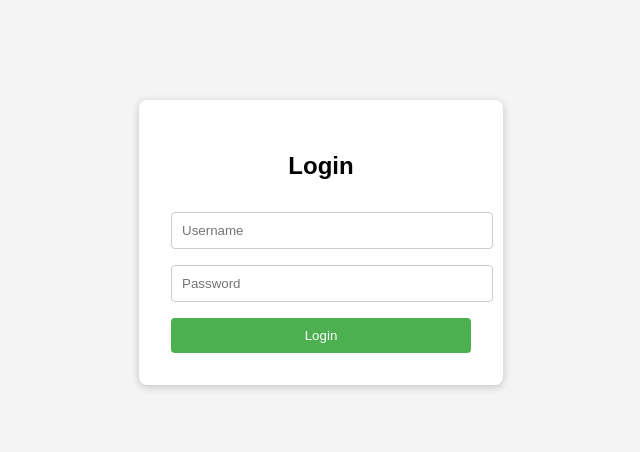
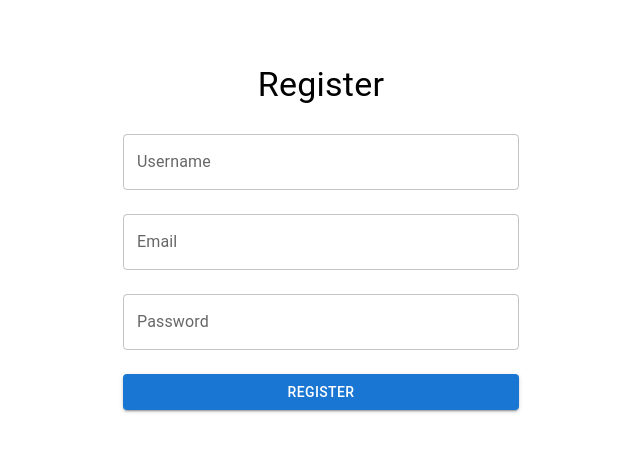
Before and after one commit to deadpool750/pharmacy, a React (Create React App) app in the folder pharmacy/: page /register in a window 1280 px wide. Shown: the top 452 px of the page, without its empty margins (319-959 px from the left). Built offline with nearby package versions, Linux system fonts and the light colour scheme.

Commit message:
some react added

```diff
--- a/pharmacy/package.json
+++ b/pharmacy/package.json
@@ -3,6 +3,9 @@
   "version": "0.1.0",
   "private": true,
   "dependencies": {
+    "@emotion/react": "^11.14.0",
+    "@emotion/styled": "^11.14.0",
+    "@mui/material": "^7.1.0",
     "@testing-library/dom": "^10.4.0",
     "@testing-library/jest-dom": "^6.6.3",
     "@testing-library/react": "^16.3.0",
@@ -11,8 +14,10 @@
     "@types/node": "^16.18.126",
     "@types/react": "^19.1.4",
     "@types/react-dom": "^19.1.5",
+    "prettier": "^3.5.3",
     "react": "^19.1.0",
     "react-dom": "^19.1.0",
+    "react-router-dom": "^7.6.1",
     "react-scripts": "5.0.1",
     "typescript": "^4.9.5",
     "web-vitals": "^2.1.4"
--- a/pharmacy/src/App.tsx
+++ b/pharmacy/src/App.tsx
@@ -1,17 +1,37 @@
+// src/App.tsx
 import React from 'react';
-import './App.css';
+import { Routes, Route, Link } from 'react-router-dom';
+import Register from './Register';
+import { Container, Typography, TextField, Button, Box } from '@mui/material';
 
-function App() {
-  return (
-      <div className="login-container">
-        <h2>Login</h2>
-        <form>
-          <input type="text" placeholder="Username" required />
-          <input type="password" placeholder="Password" required />
-          <button type="submit">Login</button>
-        </form>
-      </div>
-  );
+function Login() {
+    return (
+        <Container maxWidth="xs">
+            <Box sx={{ mt: 8 }}>
+                <Typography variant="h4" align="center" gutterBottom>
+                    Login
+                </Typography>
+                <TextField label="Username" fullWidth margin="normal" />
+                <TextField label="Password" type="password" fullWidth margin="normal" />
+                <Button variant="contained" fullWidth sx={{ mt: 2 }}>
+                    Login
+                </Button>
+                <Typography variant="body2" align="center" sx={{ mt: 2 }}>
+                    Don't have an account?{' '}
+                    <Link to="/register" style={{ textDecoration: 'none', color: '#1976d2' }}>
+                        Register
+                    </Link>
+                </Typography>
+            </Box>
+        </Container>
+    );
 }
 
-export default App;
+export default function App() {
+    return (
+        <Routes>
+            <Route path="/" element={<Login />} />
+            <Route path="/register" element={<Register />} />
+        </Routes>
+    );
+}
--- /dev/null
+++ b/pharmacy/src/Register.tsx
@@ -0,0 +1,23 @@
+// src/Register.tsx
+import React from 'react';
+import { Container, Typography, TextField, Button, Box } from '@mui/material';
+
+const Register: React.FC = () => {
+    return (
+        <Container maxWidth="xs">
+            <Box sx={{ mt: 8 }}>
+                <Typography variant="h4" align="center" gutterBottom>
+                    Register
+                </Typography>
+                <TextField label="Username" fullWidth margin="normal" />
+                <TextField label="Email" fullWidth margin="normal" />
+                <TextField label="Password" type="password" fullWidth margin="normal" />
+                <Button variant="contained" fullWidth sx={{ mt: 2 }}>
+                    Register
+                </Button>
+            </Box>
+        </Container>
+    );
+};
+
+export default Register;
--- a/pharmacy/src/index.tsx
+++ b/pharmacy/src/index.tsx
@@ -3,14 +3,18 @@ import ReactDOM from 'react-dom/client';
 import './index.css';
 import App from './App';
 import reportWebVitals from './reportWebVitals';
+import { BrowserRouter } from 'react-router-dom';
 
 const root = ReactDOM.createRoot(
-  document.getElementById('root') as HTMLElement
+    document.getElementById('root') as HTMLElement
 );
+
 root.render(
-  <React.StrictMode>
-    <App />
-  </React.StrictMode>
+    <React.StrictMode>
+        <BrowserRouter>
+            <App />
+        </BrowserRouter>
+    </React.StrictMode>
 );
 
 // If you want to start measuring performance in your app, pass a function
```
Also changed, not shown: 1 other file (tests, documents, lock files or other folders).
